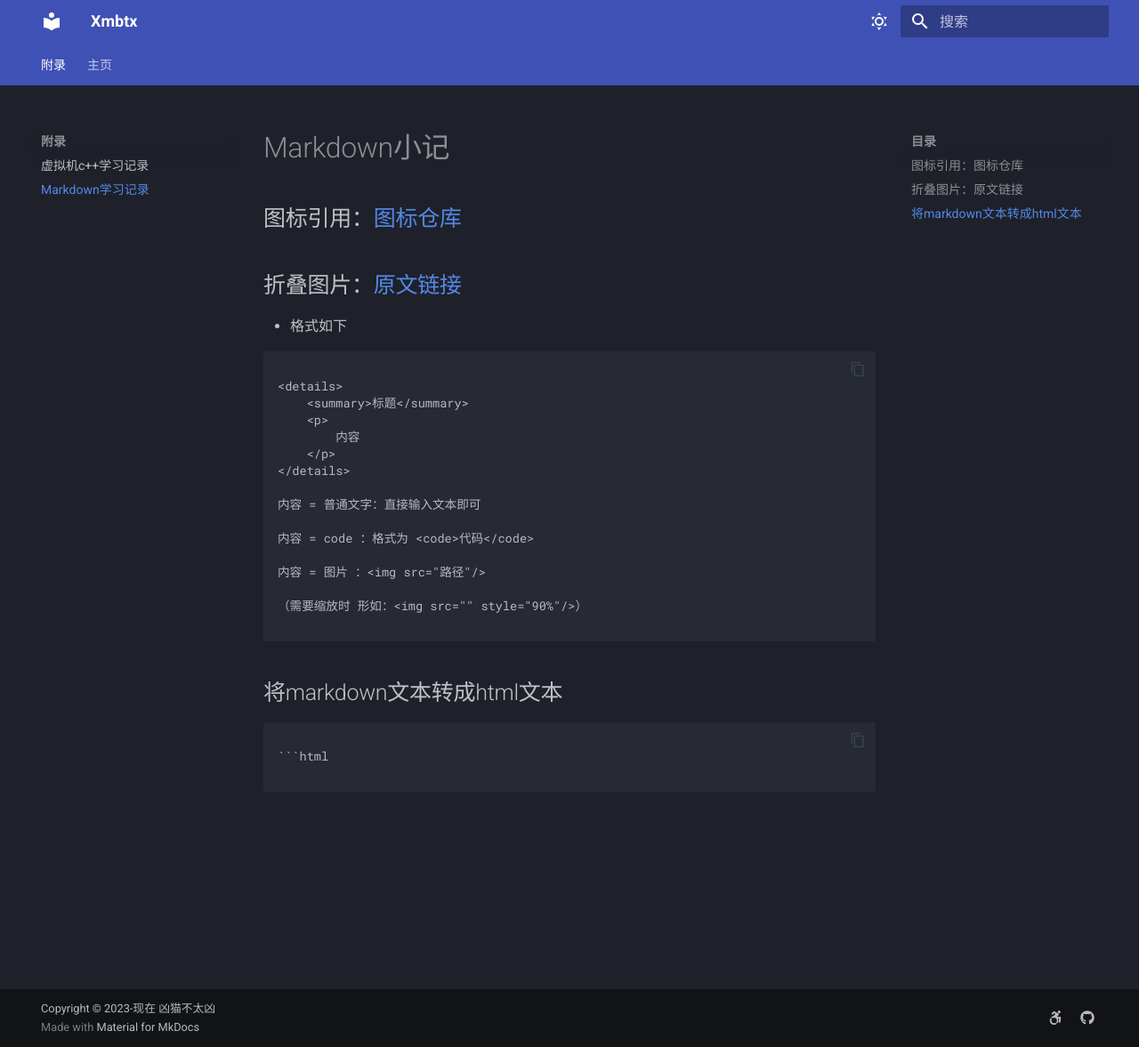
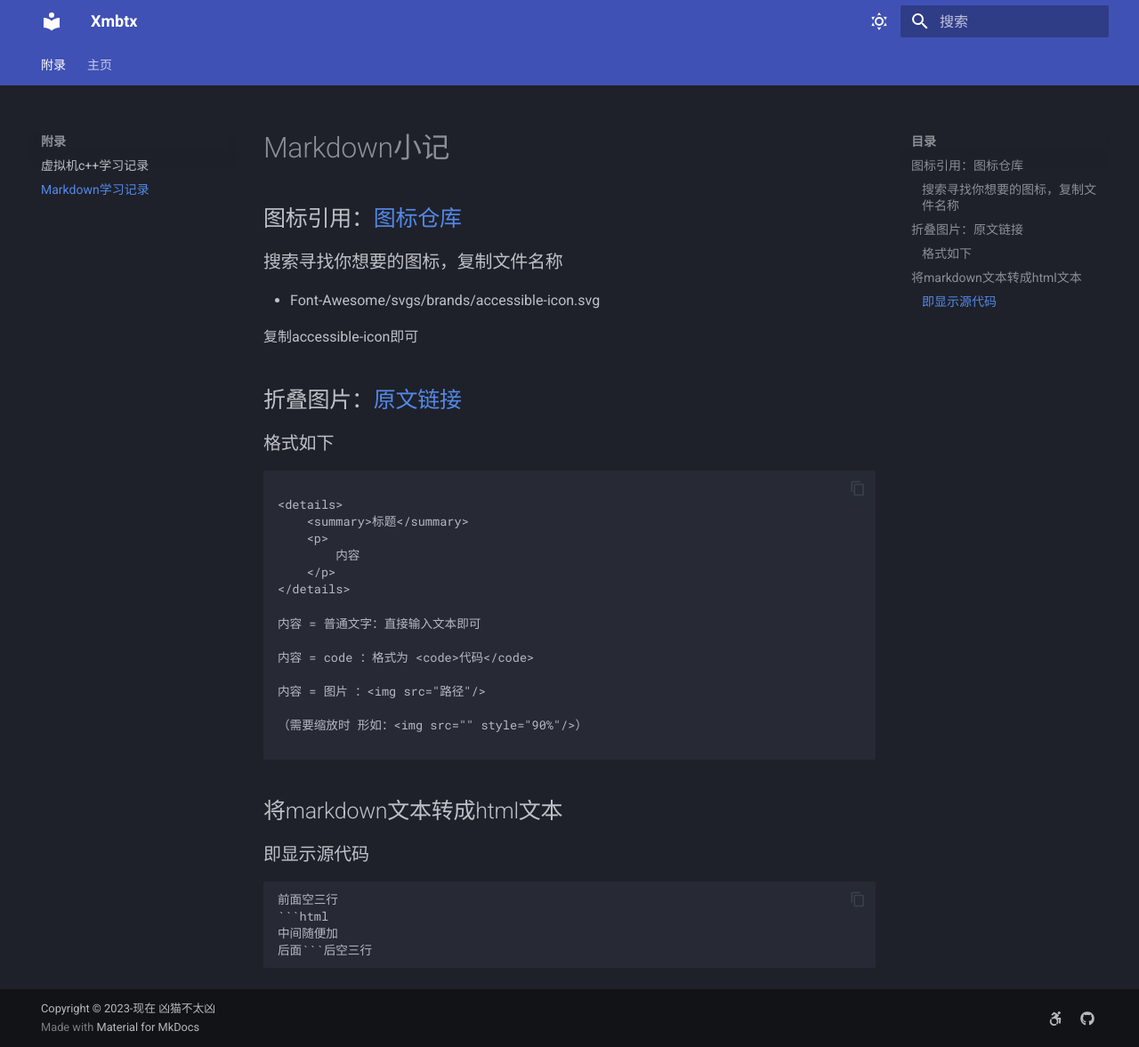
Before and after one commit to Xmbtx/xmbtx-blog, an MkDocs documentation site: the page built from docs/mkd/mkd.md, in a window 1280 px wide and 1177 px high. Shown: the whole window at 89% size. Built offline with MkDocs 1.6.1 and Material for MkDocs 9.7.7, drawn with Linux system fonts in a browser that asks for light colours.

Commit message:
2023-10-18_00:16:31 update

````diff
--- a/docs/mkd/mkd.md
+++ b/docs/mkd/mkd.md
@@ -2,9 +2,15 @@
 
 ## 图标引用：[图标仓库](https://github.com/FortAwesome/Font-Awesome/tree/6.x/svgs/brands)
 
+### 搜索寻找你想要的图标，复制文件名称
+
+- Font-Awesome/svgs/brands/accessible-icon.svg
+
+  复制accessible-icon即可
+
 ## 折叠图片：[原文链接](https://www.cnblogs.com/cnblogswilliam/p/14448830.html)
 
-- 格式如下
+### 格式如下
 
 
 
@@ -32,10 +38,11 @@
 
 ## 将markdown文本转成html文本
 
-
+### 即显示源代码
 
 ```html
-
+前面空三行
 ```html
-
+中间随便加
+后面```后空三行
 ```
````
